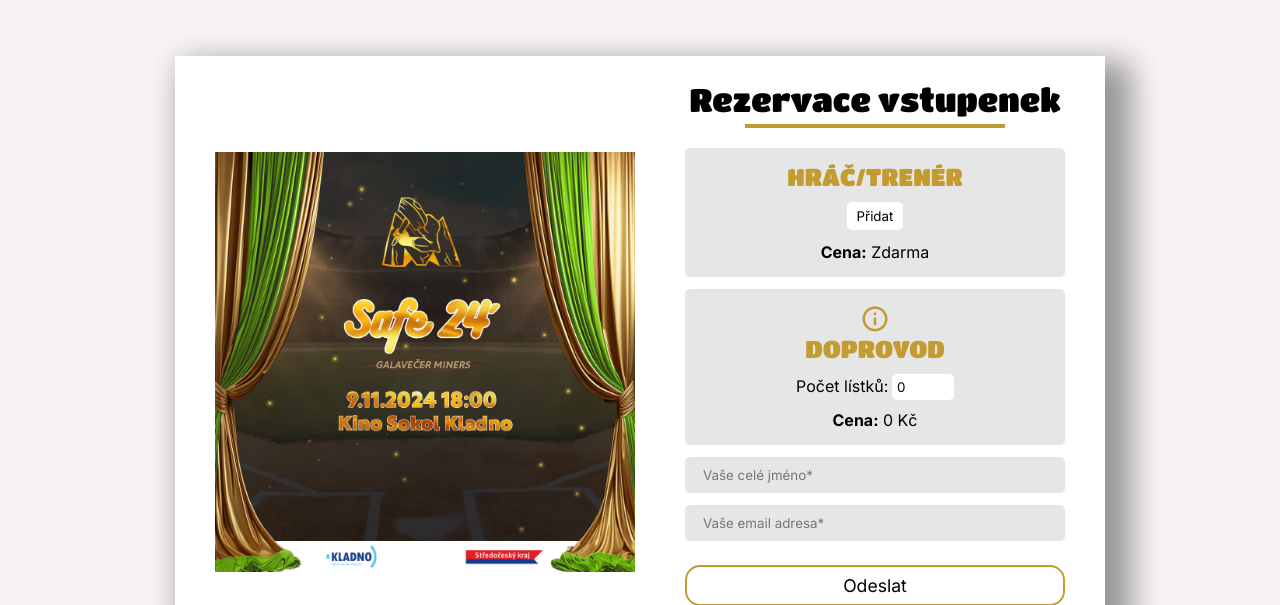
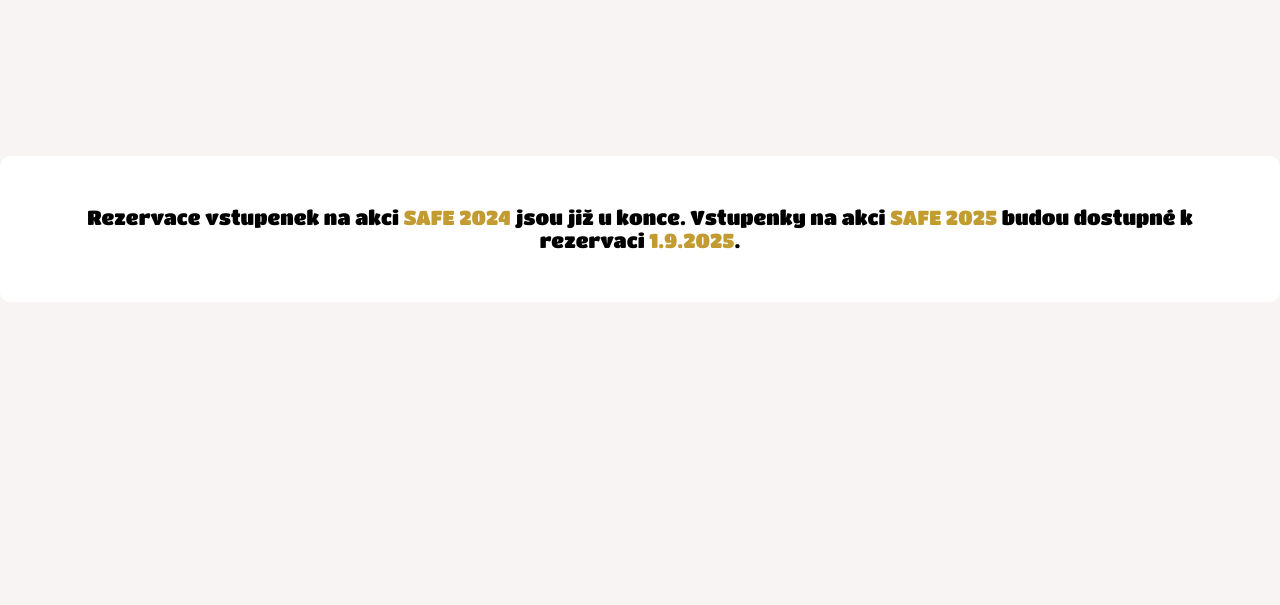
Before and after one commit to kuceraf06/SAFE, a PHP site: page /rezervace/ in a window 1280 px wide. Shown: the part 104-709 px from the top of the page. Run offline with PHP 8.4, Linux system fonts and the light colour scheme; data comes from the database, SQL or seed files in the repository.

Commit message:
Add files via upload

```diff
--- a/rezervace/index.php
+++ b/rezervace/index.php
@@ -4,7 +4,7 @@ include '../skeleton/sendmail.php';
 // Získání aktuálního data
 $currentDate = new DateTime();
 $startDate = new DateTime('2024-11-01');
-$endDate = new DateTime('2025-06-01');
+$endDate = new DateTime('2025-09-01');
 ?>
 <!DOCTYPE html>
 <html lang="cs">
```
